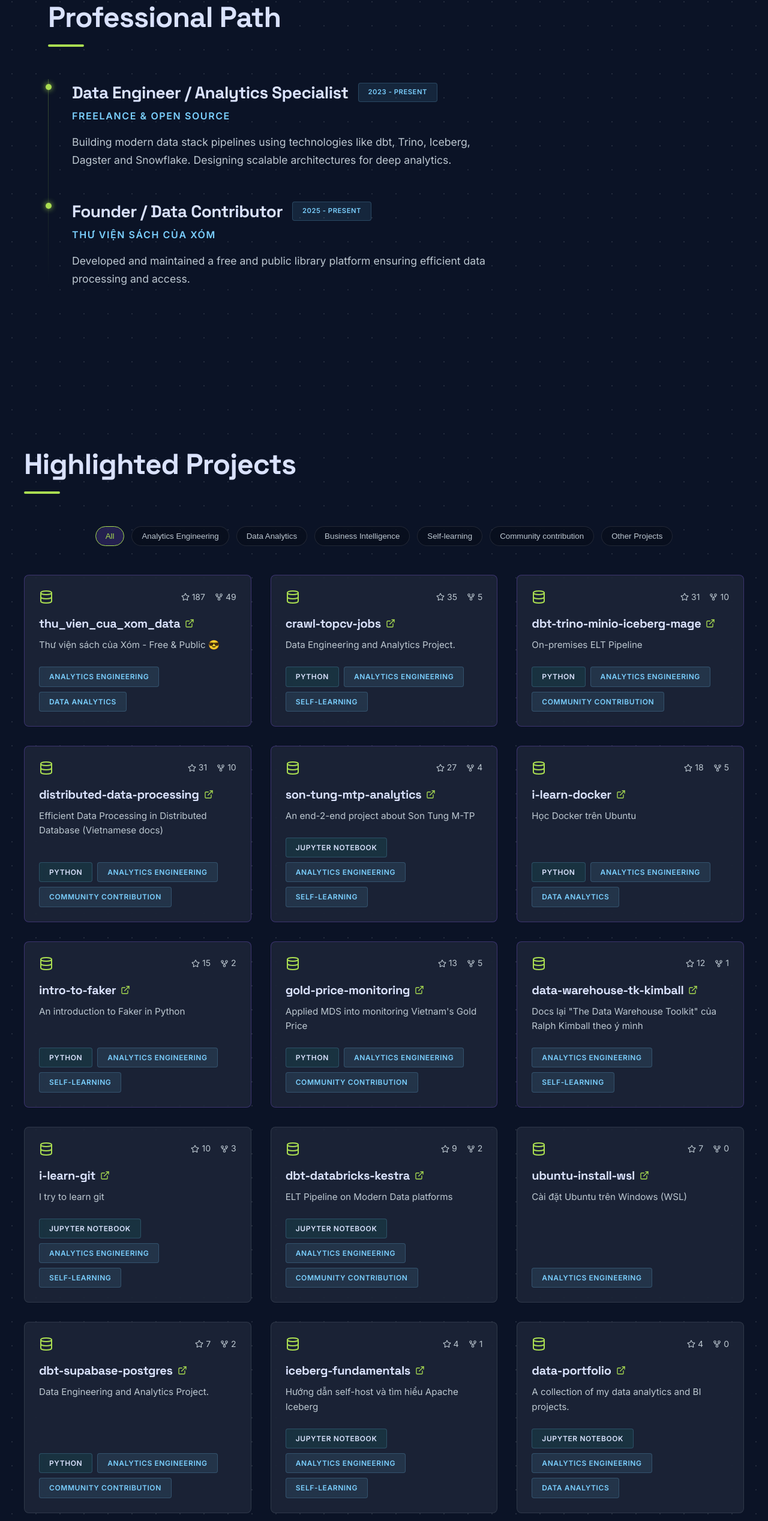
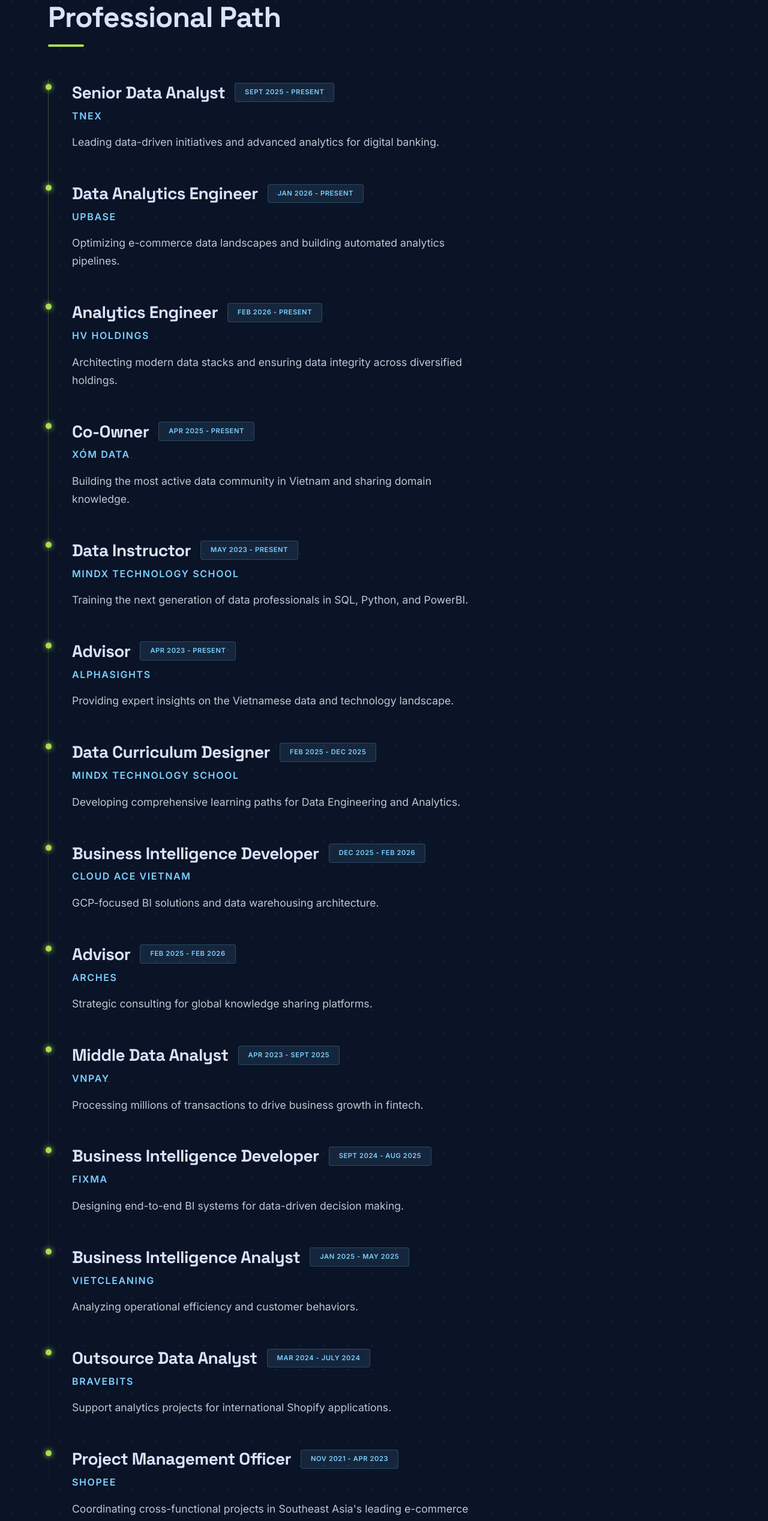
Before and after one commit to tunguyenn99/personal-websites-portfolio, a React (Vite) app: page / in a window 1280 px wide. Shown: the part 937-3472 px from the top of the page at 60% size. Built offline with nearby package versions, Linux system fonts and the light colour scheme.

Commit message:
feat: update full professional experience history

```diff
--- a/src/components/Experience.jsx
+++ b/src/components/Experience.jsx
@@ -4,16 +4,109 @@
 export default function Experience() {
   const experiences = [
     {
-      role: "Data Engineer / Analytics Specialist",
-      company: "Freelance & Open Source",
-      period: "2023 - Present",
-      description: "Building modern data stack pipelines using technologies like dbt, Trino, Iceberg, Dagster and Snowflake. Designing scalable architectures for deep analytics."
+      role: "Senior Data Analyst",
+      company: "TNEX",
+      url: "https://www.tnex.com.vn/",
+      period: "Sept 2025 - Present",
+      description: "Leading data-driven initiatives and advanced analytics for digital banking."
     },
     {
-      role: "Founder / Data Contributor",
-      company: "Thư viện sách của Xóm",
-      period: "2025 - Present",
-      description: "Developed and maintained a free and public library platform ensuring efficient data processing and access."
+      role: "Data Analytics Engineer",
+      company: "UpBase",
+      url: "https://upbase.asia/",
+      period: "Jan 2026 - Present",
+      description: "Optimizing e-commerce data landscapes and building automated analytics pipelines."
+    },
+    {
+      role: "Analytics Engineer",
+      company: "HV HOLDINGS",
+      url: "https://hvgroup.com.vn/",
+      period: "Feb 2026 - Present",
+      description: "Architecting modern data stacks and ensuring data integrity across diversified holdings."
+    },
+    {
+      role: "Co-Owner",
+      company: "Xóm Data",
+      url: "https://www.facebook.com/groups/xomdata/",
+      period: "Apr 2025 - Present",
+      description: "Building the most active data community in Vietnam and sharing domain knowledge."
+    },
+    {
+      role: "Data Instructor",
+      company: "MindX Technology School",
+      url: "https://mindx.edu.vn/",
+      period: "May 2023 - Present",
+      description: "Training the next generation of data professionals in SQL, Python, and PowerBI."
+    },
+    {
+      role: "Advisor",
+      company: "AlphaSights",
+      url: "https://www.alphasights.com/",
+      period: "Apr 2023 - Present",
+      description: "Providing expert insights on the Vietnamese data and technology landscape."
+    },
+    {
+      role: "Data Curriculum Designer",
+      company: "MindX Technology School",
+      url: "https://mindx.edu.vn/",
+      period: "Feb 2025 - Dec 2025",
+      description: "Developing comprehensive learning paths for Data Engineering and Analytics."
+    },
+    {
+      role: "Business Intelligence Developer",
+      company: "Cloud Ace Vietnam",
+      url: "https://vn.cloud-ace.com/",
+      period: "Dec 2025 - Feb 2026",
+      description: "GCP-focused BI solutions and data warehousing architecture."
+    },
+    {
+      role: "Advisor",
+      company: "Arches",
+      url: "https://arches-global.com/",
+      period: "Feb 2025 - Feb 2026",
+      description: "Strategic consulting for global knowledge sharing platforms."
+    },
+    {
+      role: "Middle Data Analyst",
+      company: "VNPAY",
+      url: "https://vnpay.vn/",
+      period: "Apr 2023 - Sept 2025",
+      description: "Processing millions of transactions to drive business growth in fintech."
+    },
+    {
+      role: "Business Intelligence Developer",
+      company: "FIXMA",
+      url: "https://fixma.vn/",
+      period: "Sept 2024 - Aug 2025",
+      description: "Designing end-to-end BI systems for data-driven decision making."
+    },
+    {
+      role: "Business Intelligence Analyst",
+      company: "VietCleaning",
+      url: "https://vietcleaning.vn/",
+      period: "Jan 2025 - May 2025",
+      description: "Analyzing operational efficiency and customer behaviors."
+    },
+    {
+      role: "Outsource Data Analyst",
+      company: "BraveBits",
+      url: "https://bravebits.co/",
+      period: "Mar 2024 - July 2024",
+      description: "Support analytics projects for international Shopify applications."
+    },
+    {
+      role: "Project Management Officer",
+      company: "Shopee",
+      url: "https://shopee.vn/",
+      period: "Nov 2021 - Apr 2023",
+      description: "Coordinating cross-functional projects in Southeast Asia's leading e-commerce platform."
+    },
+    {
+      role: "Consultant Network Operator",
+      company: "MPI, Vietnam",
+      url: "https://www.mpi.gov.vn/",
+      period: "Oct 2020 - Nov 2021",
+      description: "Managing consultant networks and data for the Ministry of Planning and Investment."
     }
   ];
 
@@ -38,7 +131,11 @@
                   <span className="tag" style={{fontSize: '0.7rem'}}>{exp.period}</span>
                 </div>
                 <div style={{ color: 'var(--secondary)', fontWeight: 600, fontSize: '1rem', textTransform: 'uppercase', letterSpacing: '0.1em' }}>
-                  {exp.company}
+                  {exp.url ? (
+                    <a href={exp.url} target="_blank" rel="noreferrer" style={{ color: 'inherit', textDecoration: 'none', borderBottom: '1px solid transparent', transition: 'all 0.3s' }} onMouseOver={e => e.target.style.borderBottom = '1px solid var(--secondary)'} onMouseOut={e => e.target.style.borderBottom = '1px solid transparent'}>
+                      {exp.company}
+                    </a>
+                  ) : exp.company}
                 </div>
               </div>
 
```
